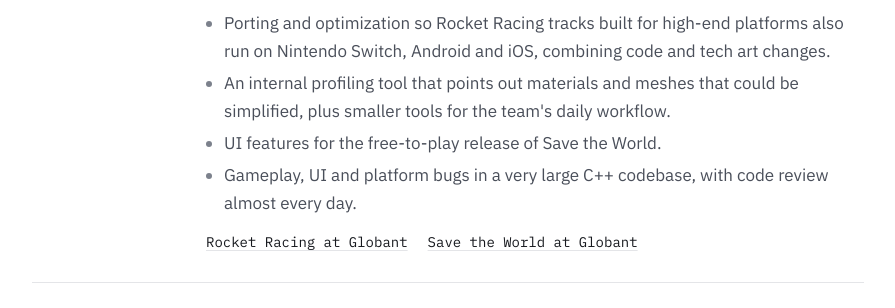
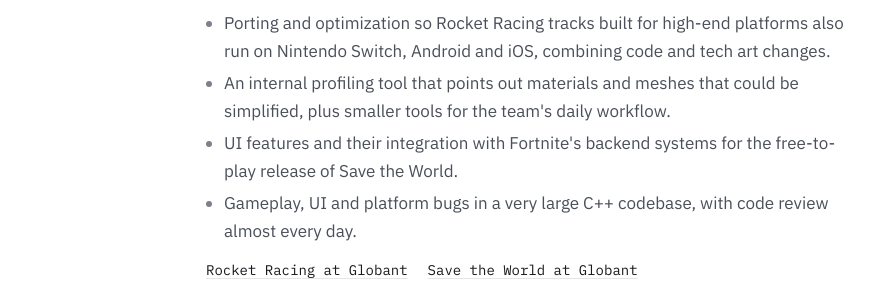
Before and after one commit to tiagobinz/tiagobinz.github.io, a plain HTML site: page index.html in a window 1280 px wide. Shown: the part 2000-2308 px from the top of the page, without its empty margins (192-1087 px from the left). Drawn offline with Linux system fonts and the light colour scheme.

Commit message:
Mention Save the World backend integration; update résumé PDF

```diff
--- a/index.html
+++ b/index.html
@@ -235,7 +235,7 @@
         <ul>
           <li>Porting and optimization so Rocket Racing tracks built for high-end platforms also run on Nintendo Switch, Android and iOS, combining code and tech art changes.</li>
           <li>An internal profiling tool that points out materials and meshes that could be simplified, plus smaller tools for the team's daily workflow.</li>
-          <li>UI features for the free-to-play release of Save the World.</li>
+          <li>UI features and their integration with Fortnite's backend systems for the free-to-play release of Save the World.</li>
           <li>Gameplay, UI and platform bugs in a very large C++ codebase, with code review almost every day.</li>
         </ul>
         <div class="more">
```
Also changed, not shown: 1 other file.
